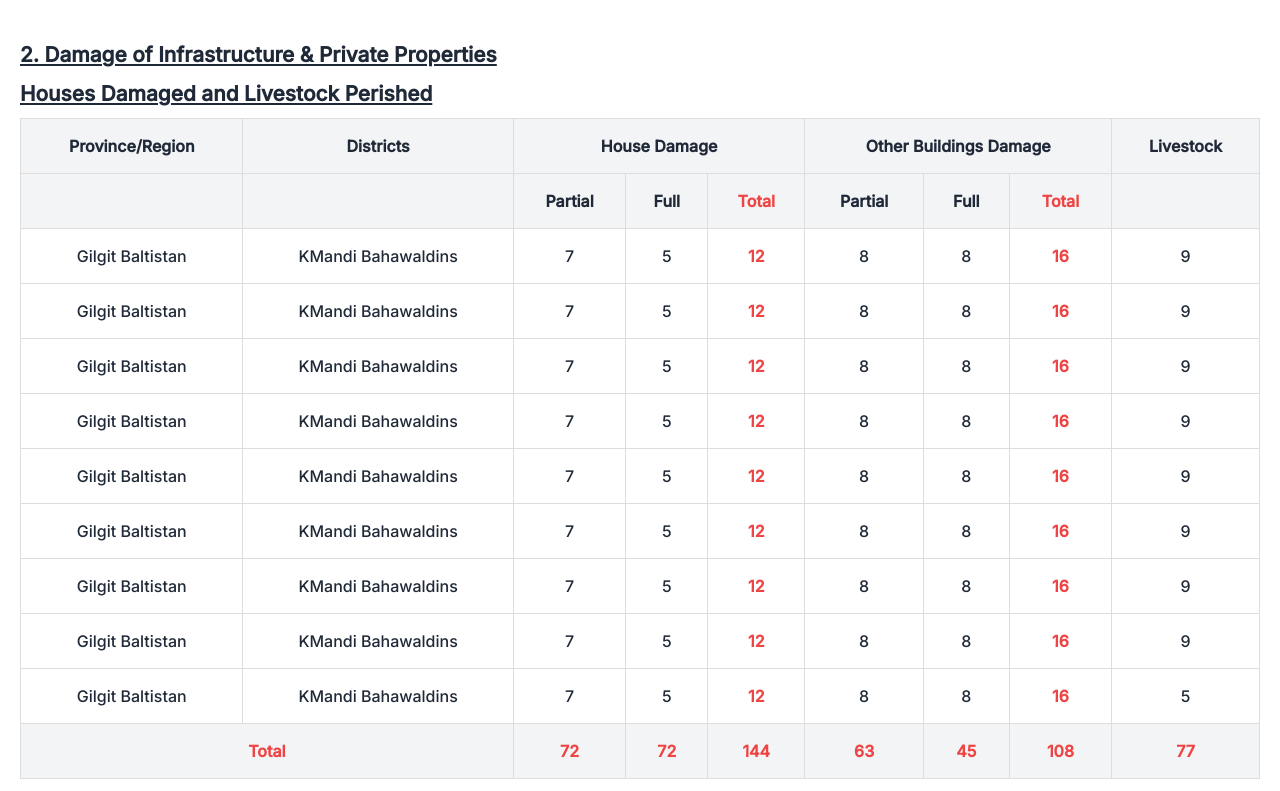
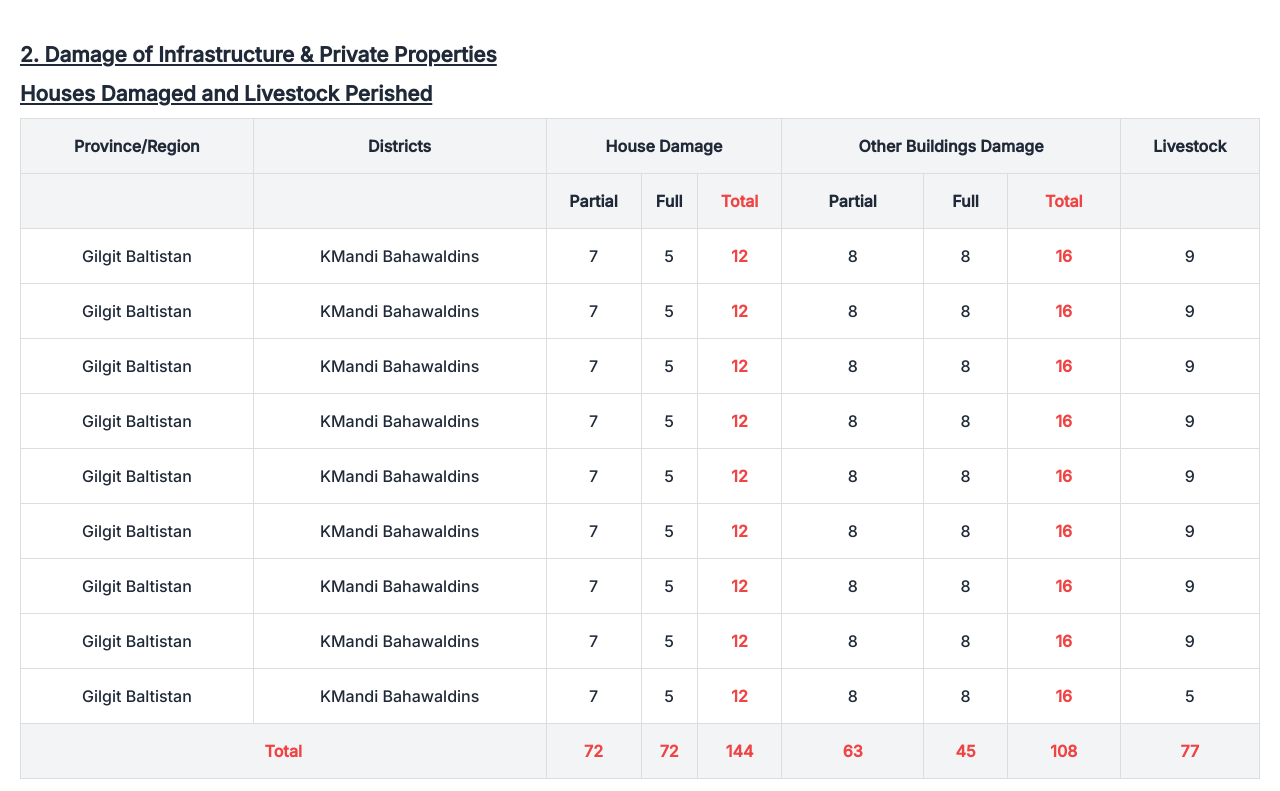
Before and after one commit to QudsiaZainab/ndma_SITREP, a React (Create React App) app: page /monsoon in a window 1280 px wide. Shown: the part 2809-3600 px from the top of the page. Built offline with nearby package versions, Linux system fonts and the light colour scheme.

Commit message:
Add files via upload

```diff
--- a/src/components/DamageTable/index.js
+++ b/src/components/DamageTable/index.js
@@ -110,63 +110,63 @@ function DamageTable() {
             <div style = {{overflowX: 'auto'}}>
                 <table style = {{fontSize: '0.55rem', borderCollapse: 'collapse', borderColor: '#cbd5e0', width: '100%', tableLayout: 'auto'}}>
                     <tr style = {{backgroundColor: '#F3F4F6'}}>
-                        <th style = {{textAlign: 'center'}}  >Province/Region</th>
-                        <th style = {{textAlign: 'center'}} >Districts</th>
-                        <th style = {{textAlign: 'center'}} colSpan="3">House Damage</th>
-                        <th style = {{textAlign: 'center'}} colSpan="3">Other Buildings Damage</th>
-                        <th style = {{textAlign: 'center'}} >Livestock</th>
+                        <th style = {{textAlign: 'center', paddingLeft: '2px', paddingRight: '2px'}}  >Province/Region</th>
+                        <th style = {{textAlign: 'center', paddingLeft: '2px', paddingRight: '2px'}} >Districts</th>
+                        <th style = {{textAlign: 'center', paddingLeft: '2px', paddingRight: '2px'}} colSpan="3">House Damage</th>
+                        <th style = {{textAlign: 'center', paddingLeft: '2px', paddingRight: '2px'}} colSpan="3">Other Buildings Damage</th>
+                        <th style = {{textAlign: 'center', paddingLeft: '2px', paddingRight: '2px'}} >Livestock</th>
                     </tr>
                     <tr style = {{backgroundColor: '#F3F4F6'}}>
                         <th></th>
                         <th></th>
-                        <th style = {{textAlign: 'center'}}>Partial</th>
-                        <th style = {{textAlign: 'center'}}>Full</th>
-                        <th style = {{textAlign: 'center', color: '#EF4444'}}>Total</th>
-                        <th style = {{textAlign: 'center'}}>Partial</th>
-                        <th style = {{textAlign: 'center'}}>Full</th>
-                        <th style = {{textAlign: 'center', color: '#EF4444', fontWeight: 'bold'}}>Total</th>
+                        <th style = {{textAlign: 'center', paddingLeft: '2px', paddingRight: '2px'}}>Partial</th>
+                        <th style = {{textAlign: 'center', paddingLeft: '2px', paddingRight: '2px'}}>Full</th>
+                        <th style = {{textAlign: 'center', color: '#EF4444', paddingLeft: '2px', paddingRight: '2px'}}>Total</th>
+                        <th style = {{textAlign: 'center', paddingLeft: '2px', paddingRight: '2px'}}>Partial</th>
+                        <th style = {{textAlign: 'center', paddingLeft: '2px', paddingRight: '2px'}}>Full</th>
+                        <th style = {{textAlign: 'center', color: '#EF4444', fontWeight: 'bold', paddingLeft: '2px', paddingRight: '2px'}}>Total</th>
                         <th></th>
                     </tr>
                     <tbody id="damagetablbdy">
                     {damageTableData.map((item, index) => (
                             <tr key={index}>
-                                <td style = {{textAlign: 'center'}}>{item.Province}</td>
-                                <td style = {{textAlign: 'center'}}>{item.District}</td>
-                                <td style = {{textAlign: 'center'}}>{item.Partial}</td>
-                                <td style = {{textAlign: 'center'}}>{item.Full}</td>
+                                <td style = {{textAlign: 'center', paddingLeft: '2px', paddingRight: '2px'}}>{item.Province}</td>
+                                <td style = {{textAlign: 'center', paddingLeft: '2px', paddingRight: '2px'}}>{item.District}</td>
+                                <td style = {{textAlign: 'center', paddingLeft: '2px', paddingRight: '2px'}}>{item.Partial}</td>
+                                <td style = {{textAlign: 'center', paddingLeft: '2px', paddingRight: '2px'}}>{item.Full}</td>
                                 <td style = {{textAlign: 'center', color: '#EF4444', fontWeight: 'bold'}}>{item.Total}</td>
-                                <td style = {{textAlign: 'center'}}>{item.P}</td>
-                                <td style = {{textAlign: 'center'}}>{item.F}</td>
-                                <td style = {{textAlign: 'center', color: '#EF4444', fontWeight: 'bold'}}>{item.T}</td>
-                                <td style = {{textAlign: 'center'}}>{item.Livestock}</td>
+                                <td style = {{textAlign: 'center', paddingLeft: '2px', paddingRight: '2px'}}>{item.P}</td>
+                                <td style = {{textAlign: 'center', paddingLeft: '2px', paddingRight: '2px'}}>{item.F}</td>
+                                <td style = {{textAlign: 'center', color: '#EF4444', fontWeight: 'bold', paddingLeft: '2px', paddingRight: '2px'}}>{item.T}</td>
+                                <td style = {{textAlign: 'center', paddingLeft: '2px', paddingRight: '2px'}}>{item.Livestock}</td>
                             </tr>
                         ))}
 
                     </tbody>
                     <tfoot style = {{backgroundColor: '#F3F4F6'}}>
                         <tr >
-                            <td colSpan="2" style = {{textAlign: 'center', fontWeight: 'bold', color: '#EF4444'}}>
+                            <td colSpan="2" style = {{textAlign: 'center', fontWeight: 'bold', color: '#EF4444', paddingLeft: '2px', paddingRight: '2px'}}>
                                 Total
                             </td>
-                            <td id="damagetd1"  style = {{textAlign: 'center', fontWeight: 'bold', color: '#EF4444'}}>
+                            <td id="damagetd1"  style = {{textAlign: 'center', fontWeight: 'bold', color: '#EF4444', paddingLeft: '2px', paddingRight: '2px'}}>
                                 {P}
                             </td>
-                            <td id="damagetd2"  style = {{textAlign: 'center', fontWeight: 'bold', color: '#EF4444'}}>
+                            <td id="damagetd2"  style = {{textAlign: 'center', fontWeight: 'bold', color: '#EF4444', paddingLeft: '2px', paddingRight: '2px'}}>
                                 {F}
                             </td>
-                            <td id="damagetd3"  style = {{textAlign: 'center', fontWeight: 'bold', color: '#EF4444'}}>
+                            <td id="damagetd3"  style = {{textAlign: 'center', fontWeight: 'bold', color: '#EF4444', paddingLeft: '2px', paddingRight: '2px'}}>
                                 {T}
                             </td>
-                            <td id="damagetd4"  style = {{textAlign: 'center', fontWeight: 'bold', color: '#EF4444'}}>
+                            <td id="damagetd4"  style = {{textAlign: 'center', fontWeight: 'bold', color: '#EF4444', paddingLeft: '2px', paddingRight: '2px'}}>
                                 {Partial}
                             </td>
-                            <td id="damagetd2"  style = {{textAlign: 'center', fontWeight: 'bold', color: '#EF4444'}}>
+                            <td id="damagetd2"  style = {{textAlign: 'center', fontWeight: 'bold', color: '#EF4444', paddingLeft: '2px', paddingRight: '2px'}}>
                                 {Full}
                             </td>
-                            <td id="damagetd3"  style = {{textAlign: 'center', fontWeight: 'bold', color: '#EF4444'}}>
+                            <td id="damagetd3"  style = {{textAlign: 'center', fontWeight: 'bold', color: '#EF4444', paddingLeft: '2px', paddingRight: '2px'}}>
                                 {Total}
                             </td>
-                            <td id="damagetd4"  style = {{textAlign: 'center', fontWeight: 'bold', color: '#EF4444'}}>
+                            <td id="damagetd4"  style = {{textAlign: 'center', fontWeight: 'bold', color: '#EF4444', paddingLeft: '2px', paddingRight: '2px'}}>
                                 {Livestock}
                             </td>
                         </tr>
```
